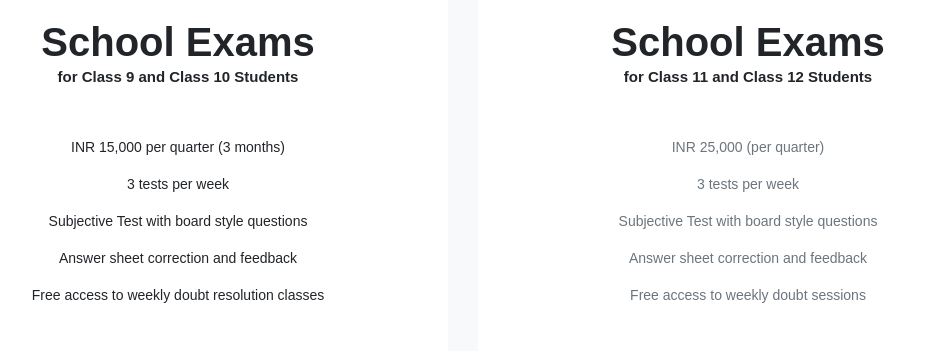
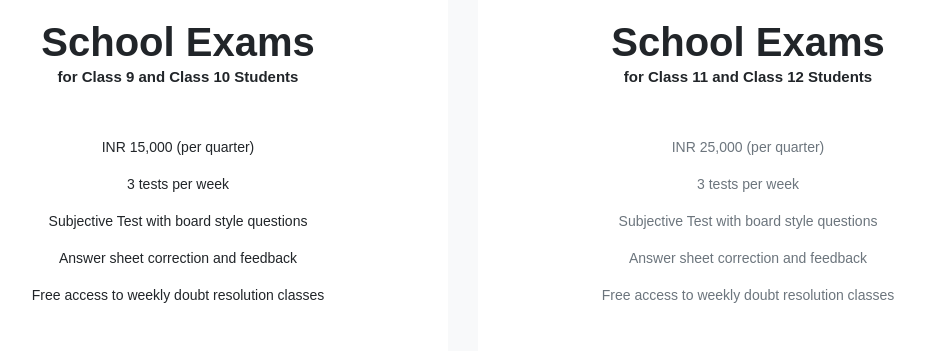
Before and after one commit to Yuvaraj-Premlal/tufquestions, a plain HTML site: page index.html in a window 1280 px wide. Shown: the part 3360-3711 px from the top of the page, without its empty margins (177-1102 px from the left). Drawn offline with Linux system fonts and the light colour scheme; a web font is replaced by a local one.

Commit message:
quarter update

```diff
--- a/index.html
+++ b/index.html
@@ -489,7 +489,7 @@
                             <p class="mb-0">for Class 9 and Class 10 Students </p>
                         </div>
                         <div class="plan-features mt-5 mb-5">
-                            <p>INR 15,000 per quarter (3 months) </p>
+                            <p>INR 15,000 (per quarter) </p>
                             <p>3 tests per week </p>
                             <p>Subjective Test with board style questions</p>
                             <p>Answer sheet correction and feedback</p>
@@ -512,7 +512,7 @@
                             <p>3 tests per week</p>
                             <p>Subjective Test with board style questions</p>
                             <p>Answer sheet correction and feedback</p>
-                            <p>Free access to weekly doubt sessions</p>
+                            <p>Free access to weekly doubt resolution classes</p>
 
                         </div>
                         <div>
```
